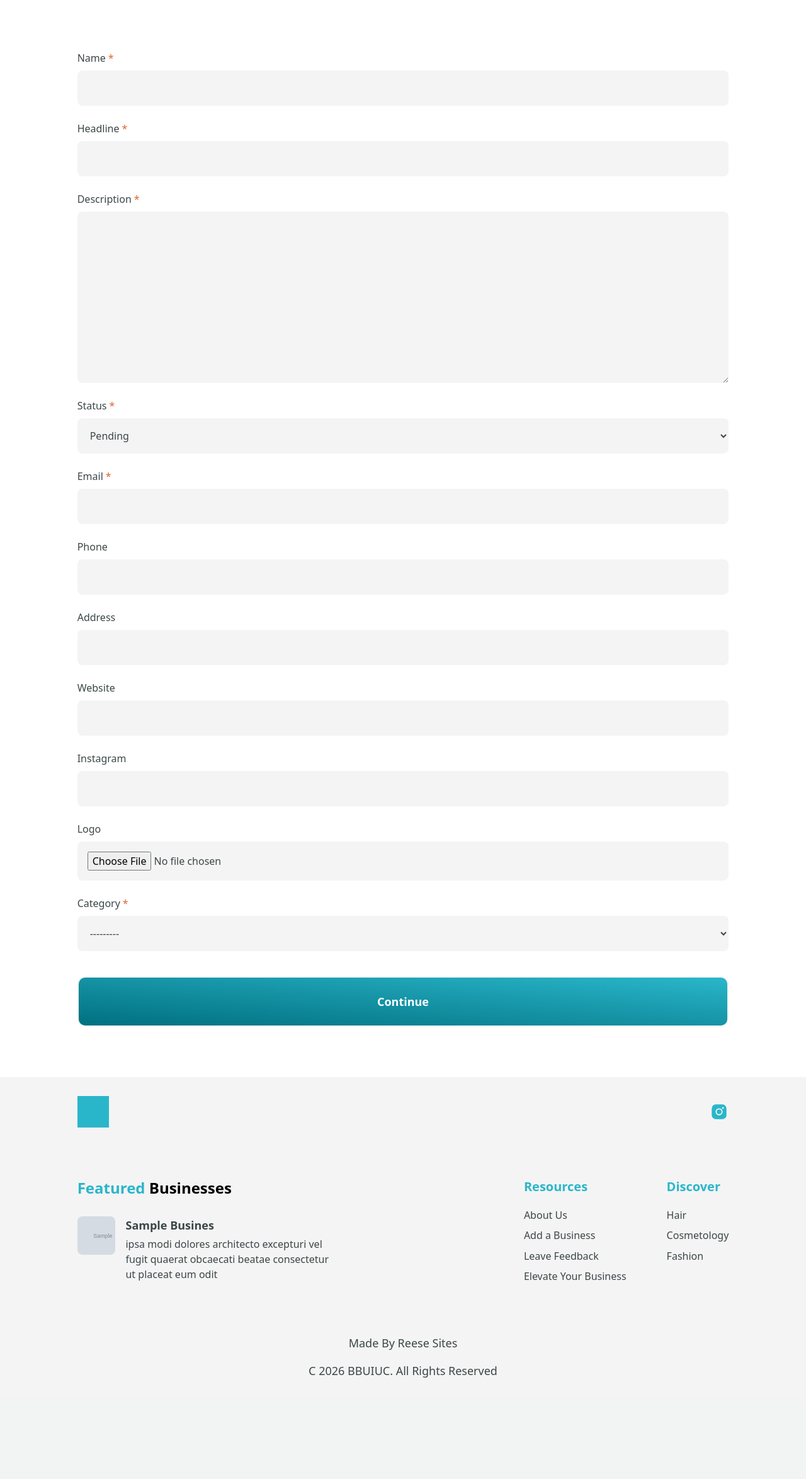
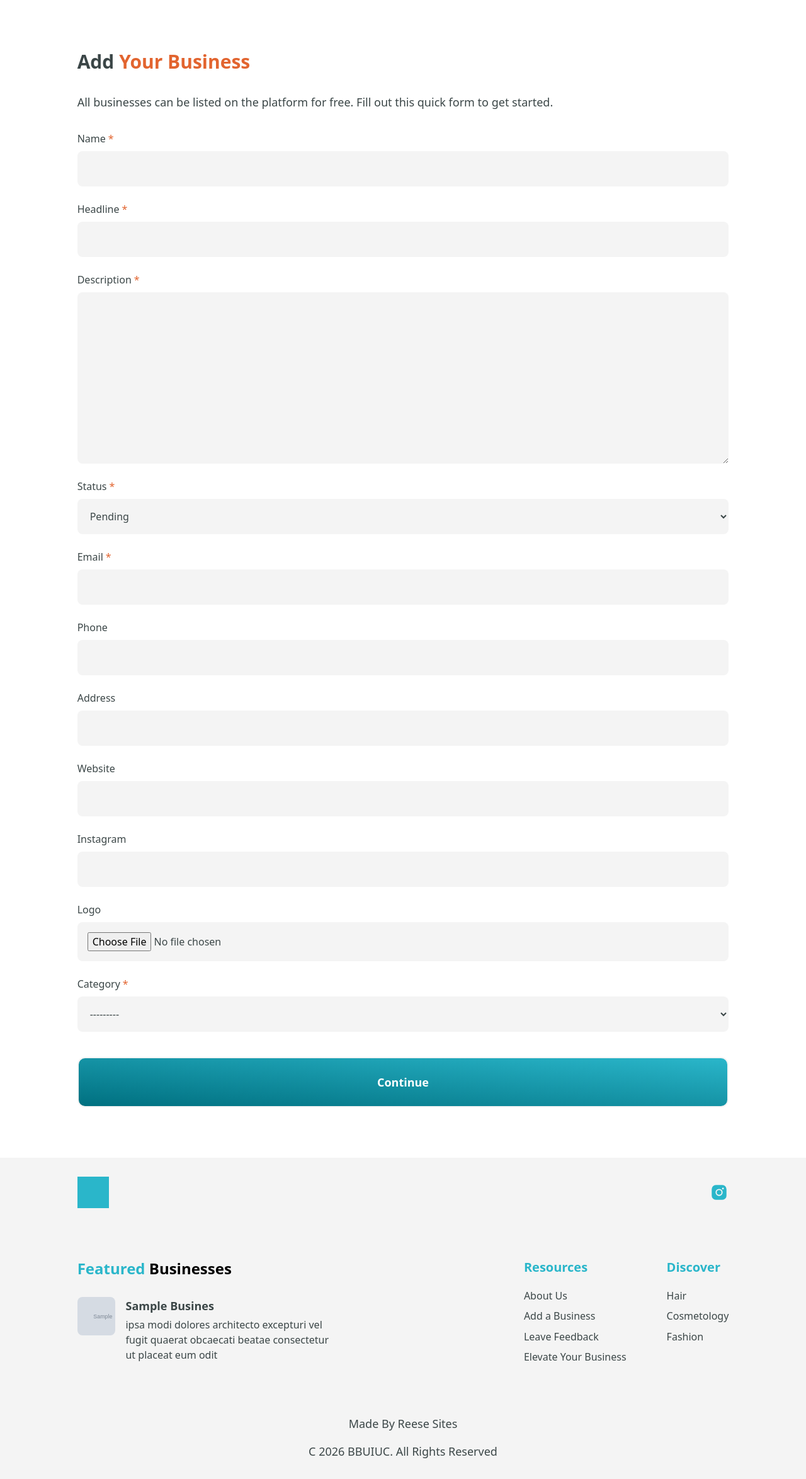
Before and after one commit to tairesu/bbu, a Django app: page /business/new in a window 1280 px wide. Shown: the part 46-2394 px from the top of the page at 63% size. Before the commit the page ends 2233 px from the top, so only its background shows below. Run offline with Django 5.2, Linux system fonts and the light colour scheme; tables that the repository leaves empty hold one stand-in row (values such as "Sample post"); grey boxes marked "Sample" are stand-in pictures; style sheets or scripts are compiled from the project's sources.

Commit message:
add: brought form page header and subtext to business_create.html

```diff
--- a/bbu_uiuc/templates/business_create.html
+++ b/bbu_uiuc/templates/business_create.html
@@ -3,7 +3,22 @@
 {% block content %}
     <!-- Add Business Section-->
     <section class=" gap-8 flex flex-col justify-start landscape:max-md:mt-[0]">
-
+        <!-- Header -->
+        <h2 class="text-3xl font-bold text-greninja md:text-3xl *:capitalize leading-12">
+            <span class="text-black">Add </span>
+            <span class="text-orange">Your Business</span>
+        </h2>
+        <p class="leading-7 text-lg">
+            All businesses can be listed on the platform for
+            free. Fill out this quick form to get started.
+        </p>
+        {% comment %} <!-- Form Progress Indicator-->
+        <div class="flex gap-2 mb-2">
+            <span class="w-full h-3 bg-greninja"></span>
+            <span class="w-full h-3 bg-grey"></span>
+            <span class="w-full h-3 bg-grey"></span>
+            <span class="w-full h-3 bg-grey"></span>
+        </div> {% endcomment %}
         <form action="" method="POST" class="flex flex-col gap-6 ">
             {% csrf_token %}
             {{ form }}
```
